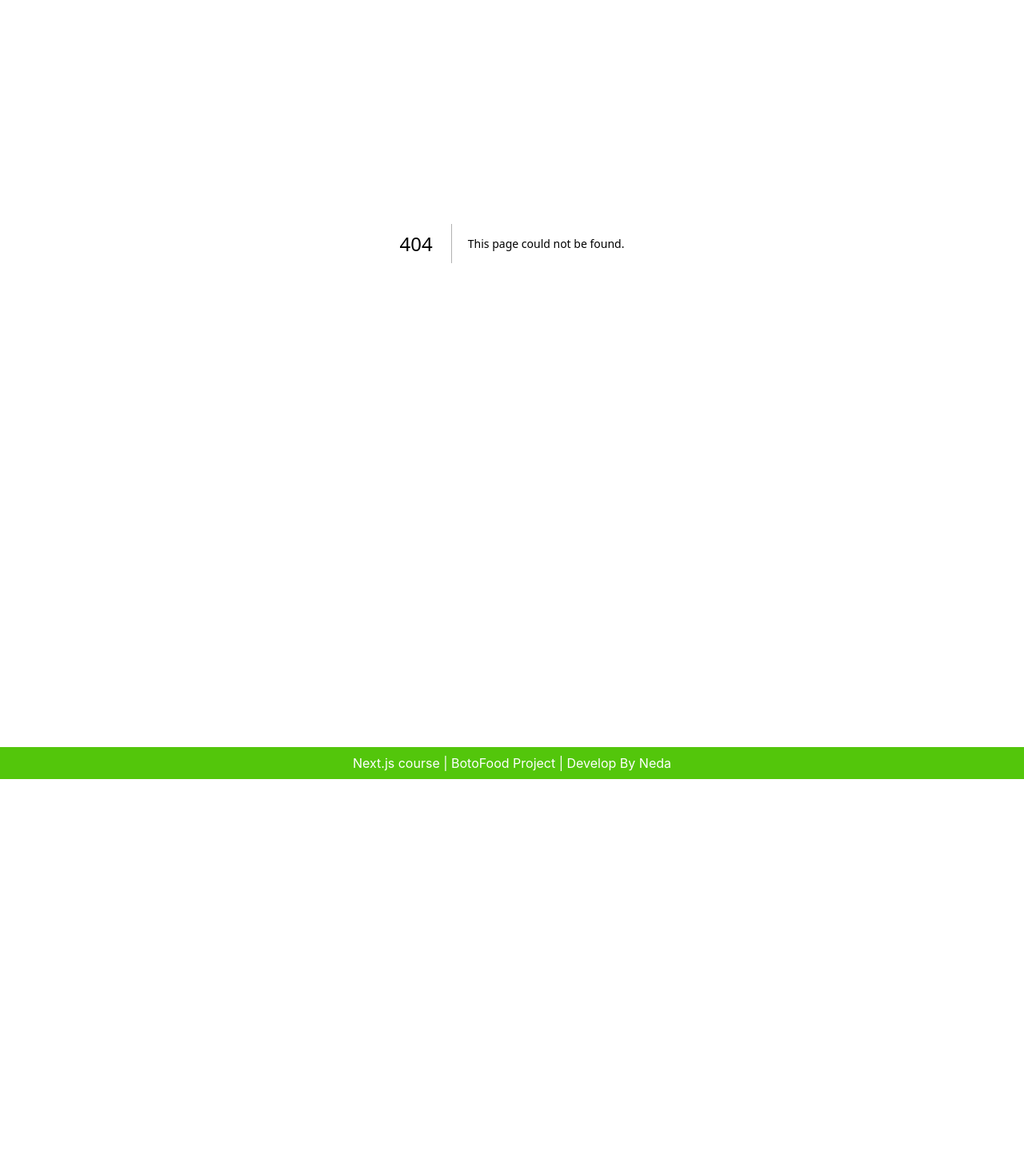
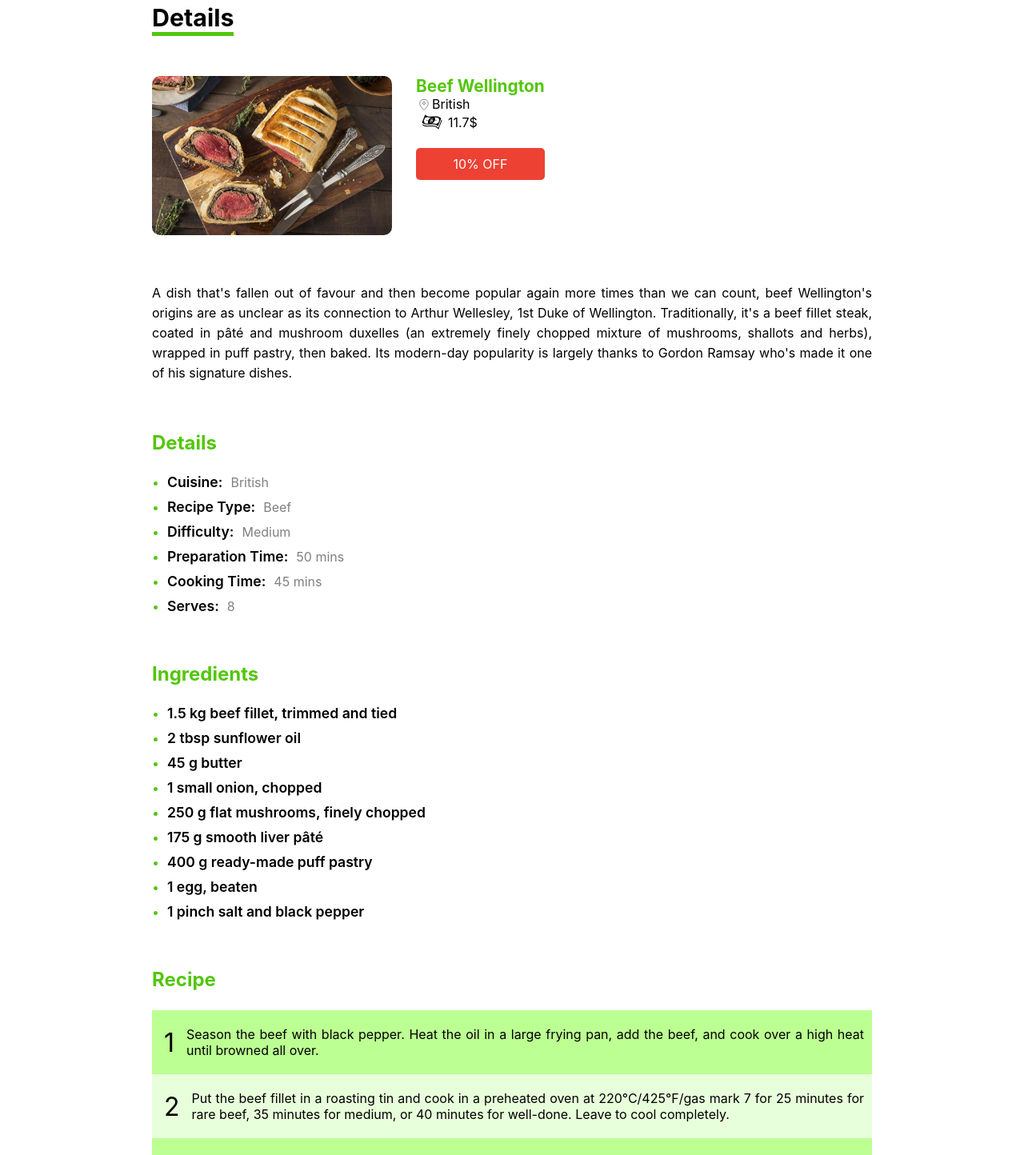
Before and after one commit to neda-vaheb/OrderFood, a Next.js app in the folder project-files/: page /menu/1 in a window 1280 px wide. Before the commit this address had no page. Shown: the part 160-1604 px from the top of the page at 80% size. Before the commit the page ends 1134 px from the top, so only its background shows below. Built offline with nearby package versions, Linux system fonts and the light colour scheme; data requests are answered from the project's data file.

Commit message:
The internal page of the products was created

```diff
--- /dev/null
+++ b/project-files/components/templates/DetailsPage.js
@@ -0,0 +1,76 @@
+import styles from "./DetailsPage.module.css";
+import Location from "../icons/Location";
+import Dollar from "../icons/Dollar";
+
+function DetailsPage(props) {
+  const {
+    id,
+    name,
+    price,
+    discount,
+    introduction,
+    details,
+    ingredients,
+    recipe,
+  } = props;
+
+  return (
+    <div className={styles.container}>
+      <h2>Details</h2>
+      <div className={styles.subContainer}>
+        <div className={styles.banner}>
+          <img src={`/images/${id}.jpeg`} alt={name} />
+          <div>
+            <h3>{name}</h3>
+            <span>
+            <Location /> {details[0].Cuisine}
+          </span>
+            <span className={styles.price}>
+              <Dollar />
+              {discount ? (price * (100 - discount)) / 100 : price}$
+            </span>
+            {discount ? (
+              <span className={styles.discount}>{discount}% OFF</span>
+            ) : null}
+          </div>
+        </div>
+        <div className={styles.introduction}>
+          <p>{introduction}</p>
+        </div>
+        <div className={styles.details}>
+          <h4>Details</h4>
+          <ul>
+            {details.map((detail, index) => (
+              <li key={index}>
+                <p>{Object.keys(detail)[0]}: </p>
+                <span>{Object.values(detail)[0]}</span>
+              </li>
+            ))}
+          </ul>
+        </div>
+        <div className={styles.details}>
+          <h4>Ingredients</h4>
+          <ul>
+            {ingredients.map((item, index) => (
+              <li key={index}>
+                <p>{item}</p>
+              </li>
+            ))}
+          </ul>
+        </div>
+        <div className={styles.recipe}>
+          <h4>Recipe</h4>
+          {recipe.map((item, index) => (
+            <div key={index} className={index % 2 ? styles.odd : styles.even}>
+              <span>{index + 1}</span>
+              <p>{item}</p>
+            </div>
+          ))}
+        </div>
+        <button>Add to Cart</button>
+      </div>
+    </div>
+  );
+}
+
+export default DetailsPage;
--- /dev/null
+++ b/project-files/components/templates/DetailsPage.module.css
@@ -0,0 +1,155 @@
+.container {
+  max-width: 900px;
+  margin: auto;
+  margin-top: 100px;
+}
+
+.container h2 {
+  border-bottom: 5px solid #53c60b;
+  width: fit-content;
+  margin-bottom: 50px;
+  font-size: 1.9rem;
+}
+
+.banner {
+  display: flex;
+}
+
+.banner img {
+  width: 300px;
+  border-radius: 10px;
+}
+
+.banner div {
+  margin-left: 30px;
+}
+
+.banner h3 {
+  font-size: 1.3rem;
+  color: #53c60b;
+}
+
+.banner span {
+  display: flex;
+  align-items: center;
+}
+
+.location {
+  color: grey;
+  margin: 20px 0 40px;
+}
+
+.discount {
+  background-color: #ed4133;
+  color: white;
+  padding: 10px 0;
+  display: flex;
+  justify-content: center;
+  border-radius: 5px;
+  margin-top: 20px;
+}
+
+.introduction {
+  margin: 60px 0;
+  line-height: 25px;
+  text-align: justify;
+}
+
+.details {
+  margin-bottom: 60px;
+}
+
+.details h4 {
+  font-size: 1.5rem;
+  color: #53c60b;
+  margin: 24px 0;
+}
+
+.details ul {
+  list-style: none;
+}
+
+.details li {
+  display: flex;
+  align-items: center;
+  margin: 10px 0;
+}
+
+.details li::before {
+  content: "• ";
+  color: #53c60b;
+}
+
+.details p {
+  font-size: 1.1rem;
+  font-weight: 600;
+  margin: 0 10px;
+}
+
+.details span {
+  color: grey;
+}
+
+.recipe {
+  margin-bottom: 100px;
+}
+
+.recipe h4 {
+  font-size: 1.5rem;
+  color: #53c60b;
+  margin: 24px 0;
+}
+
+.recipe div {
+  display: flex;
+  align-items: center;
+  padding: 20px 10px;
+  text-align: justify;
+}
+
+.recipe span {
+  font-size: 2rem;
+  margin: 0 15px 0 5px;
+}
+
+.odd {
+  background-color: #e8ffdb;
+}
+
+.even {
+  background-color: #bcff93;
+}
+
+.container button {
+  width: 100%;
+  border: none;
+  background-color: #53c60b;
+  color: white;
+  padding: 15px;
+  font-size: 1.3rem;
+  border-radius: 10px;
+  cursor: pointer;
+  margin-bottom: 100px;
+}
+
+@media (max-width: 900px) {
+  .container {
+    padding: 20px;
+  }
+}
+
+@media (max-width: 600px) {
+  .container {
+    padding: 10px;
+  }
+  .banner {
+    flex-direction: column;
+  }
+  .banner div {
+    margin: 0;
+  }
+  .banner img {
+    width: 100%;
+    margin-bottom: 20px;
+  }
+}
--- /dev/null
+++ b/project-files/pages/menu/[id].js
@@ -0,0 +1,39 @@
+import {useRouter} from "next/router"
+import DetailsPage from "../../components/templates/DetailsPage";
+function FoodDetails({ data }) {
+  const router = useRouter();
+  if(router.isFallback){
+    return(<h2>Laoding Page ...</h2>)
+  }
+  return <div>
+    <DetailsPage {...data}/>
+    </div>;
+}
+
+export default FoodDetails;
+export async function getStaticPaths() {
+  const res = await fetch(`${process.env.BASE_URL}/data`);
+  const json = await res.json();
+  const data = json.slice(0, 10);
+  const paths = data.map((food) => ({ params: { id: food.id.toString() } }));
+  return {
+    paths,
+    fallback: true,
+  };
+}
+export async function getStaticProps(context) {
+  const {
+    params: { id },
+  } = context;
+  const res = await fetch(`${process.env.BASE_URL}/data/${id}`);
+  const data = await res.json();
+  if (!data.name) {
+    return {
+      notFound: true,
+    };
+  }
+  return {
+    props: { data },
+    revalidate: +process.env.INVALIDATE,
+  };
+}
```
